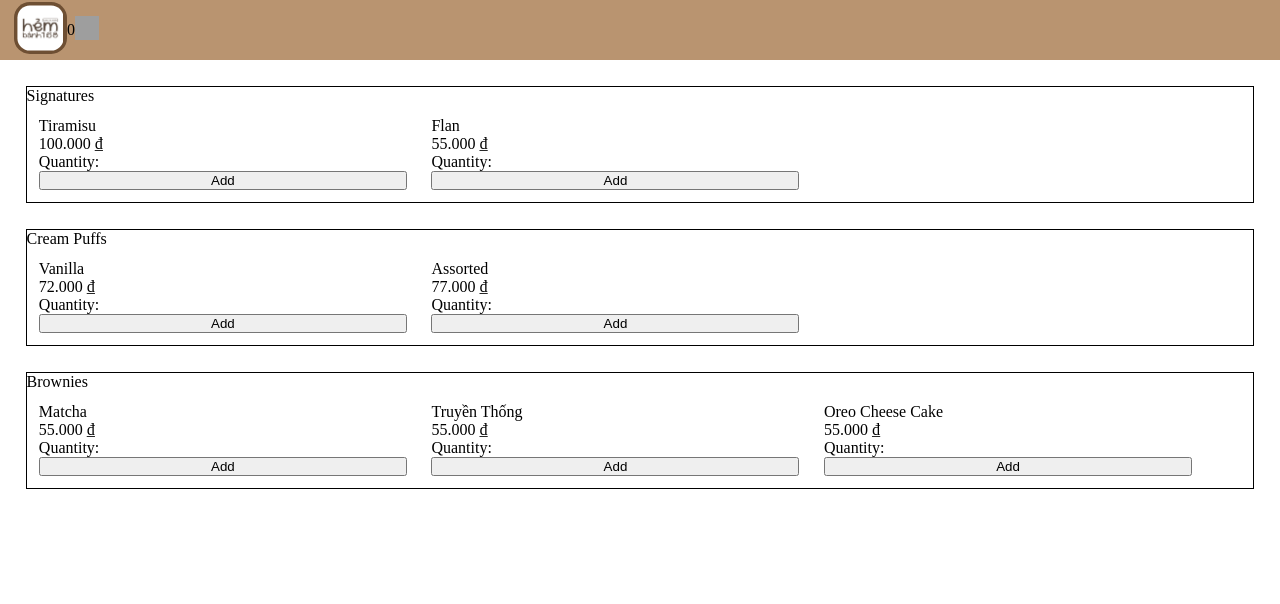
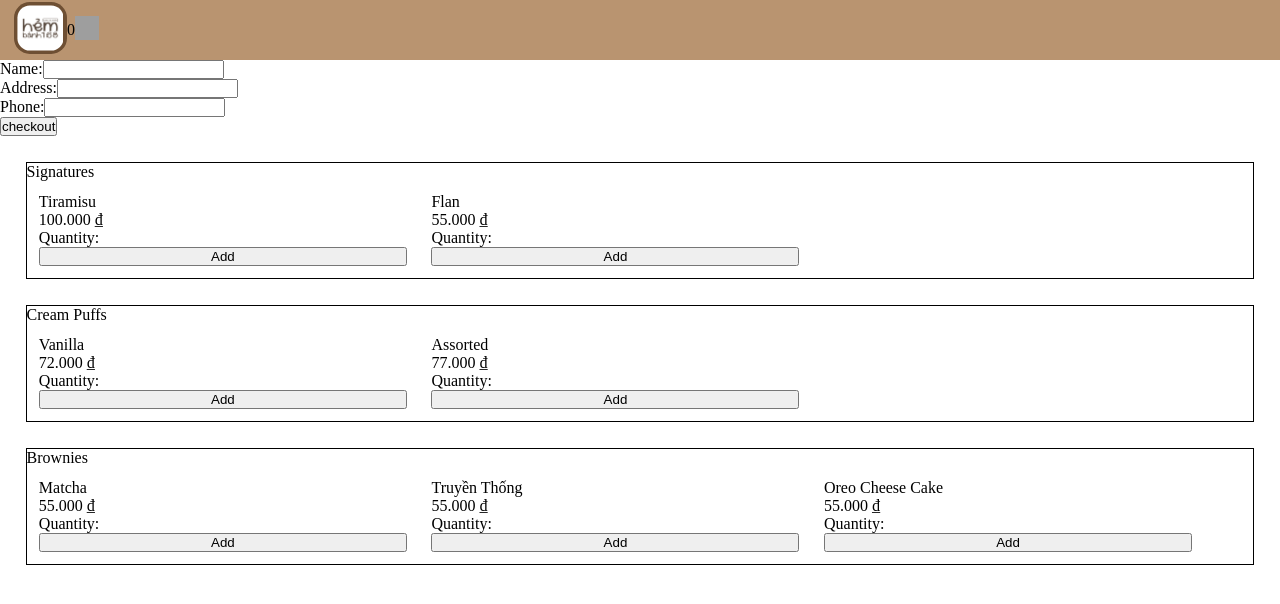
Before and after one commit to hoanhua14/hem168, a React (Vite) app in the folder 168/: page / in a window 1280 px wide. Shown: the top 604 px of the page. Built offline with nearby package versions, Linux system fonts and the light colour scheme; grey boxes are pictures that could not be loaded.

Commit message:
added form for users' input

```diff
--- a/168/src/App.jsx
+++ b/168/src/App.jsx
@@ -1,10 +1,12 @@
 import Products from "./components/Products";
 import Header from "./components/Header";
+import UserInfo from "./components/UserInfo";
 
 function App() {
   return (
     <>
       <Header />
+      <UserInfo />
       <>
         <Products category="Signatures" />
         <Products category="Cream Puffs" />
--- a/168/src/components/Summary.jsx
+++ b/168/src/components/Summary.jsx
@@ -7,11 +7,22 @@ export default function Summary() {
   const items = useSelector((state) => state.cart.items);
   const totalPrice = useSelector((state) => state.cart.totalPrice);
   const dispatch = useDispatch();
-
+  const { name, add, phone } = useSelector((state) => state.user);
   return (
     <>
       <Header />
-      {console.log(items)}
+      <div>
+        <h2>Order Summary</h2>
+        <p>
+          <strong>Name:</strong> {name}
+        </p>
+        <p>
+          <strong>Address:</strong> {add}
+        </p>
+        <p>
+          <strong>Phone:</strong> {phone}
+        </p>
+      </div>
       <div>
         {items.map((item, index) => (
           <h1 key={index}>
--- /dev/null
+++ b/168/src/components/UserInfo.jsx
@@ -0,0 +1,45 @@
+import { useState } from "react";
+import { useDispatch } from "react-redux";
+import { addUser } from "../features/userInfoSlice";
+import { useNavigate } from "react-router-dom";
+
+export default function UserInfo() {
+  const [name, setName] = useState("");
+  const [add, setAdd] = useState("");
+  const [phone, setPhone] = useState("");
+  const dispatch = useDispatch();
+  const navigate = useNavigate();
+  const handleSubmit = (e) => {
+    e.preventDefault();
+    dispatch(addUser({ name, add, phone }));
+    navigate("/summary");
+  };
+  return (
+    <form onSubmit={handleSubmit}>
+      <label>
+        Name:
+        <input
+          value={name}
+          onChange={(e) => setName(e.target.value)}
+          required
+        />
+      </label>
+      <br />
+      <label>
+        Address:
+        <input value={add} onChange={(e) => setAdd(e.target.value)} required />
+      </label>
+      <br />
+      <label>
+        Phone:
+        <input
+          value={phone}
+          onChange={(e) => setPhone(e.target.value)}
+          required
+        />
+      </label>
+      <br />
+      <button type="submit">checkout</button>
+    </form>
+  );
+}
--- a/168/src/features/userInfoSlice.js
+++ b/168/src/features/userInfoSlice.js
@@ -0,0 +1,21 @@
+import { createSlice } from "@reduxjs/toolkit";
+
+const initialInfo = {
+  name: "",
+  add: "",
+  phone: "",
+};
+const userInfoSlice = createSlice({
+  name: "user",
+  initialState: initialInfo,
+  reducers: {
+    addUser: (state, action) => {
+      const { name, add, phone } = action.payload;
+      state.name = name;
+      state.add = add;
+      state.phone = phone;
+    },
+  },
+});
+export const { addUser } = userInfoSlice.actions;
+export default userInfoSlice.reducer;
--- a/168/src/store.js
+++ b/168/src/store.js
@@ -1,8 +1,10 @@
 import { configureStore } from "@reduxjs/toolkit";
 import cartReducer from "./features/cartSlice";
+import userReducer from "./features/userInfoSlice";
 const store = configureStore({
   reducer: {
     cart: cartReducer,
+    user: userReducer,
   },
 });
 export default store;
```
